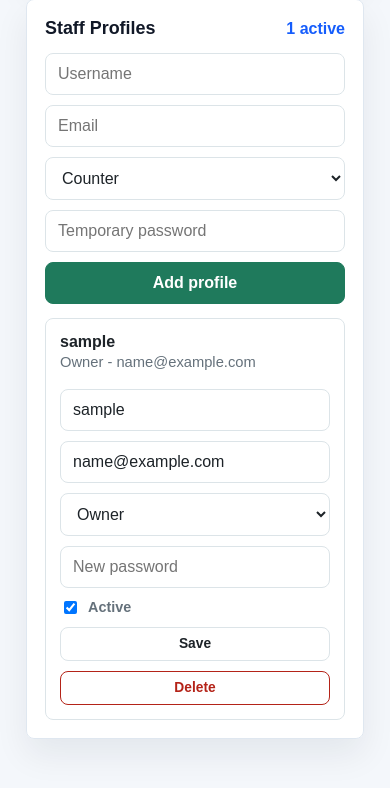
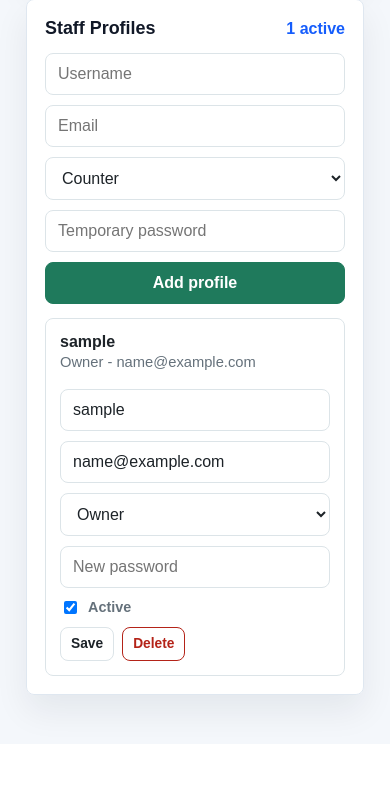
Before and after one commit to srujalgupta/Tea-trust-qr-ordering-system-, a Flask app: page /admin/settings in a window 390 px wide. Shown: the part 1778-2566 px from the top of the page. After the commit the page ends 2510 px from the top, so only its background shows below. Run offline with Flask 3, Linux system fonts and the light colour scheme; the visitor is signed in with stand-in values (Sample User, id 1); data comes from the database, SQL or seed files in the repository; data that the repository does not hold is empty; some libraries are stand-ins or nearby versions.

Commit message:
Keep staff delete action visible

```diff
--- a/app/static/css/main.css
+++ b/app/static/css/main.css
@@ -2109,7 +2109,6 @@ p {
 
 .staff-profiles-panel {
   margin-bottom: 18px;
-  overflow-x: auto;
 }
 
 .broadcast-panel {
@@ -2143,26 +2142,30 @@ p {
   grid-template-columns: minmax(140px, 1fr) minmax(180px, 1fr) minmax(150px, 0.8fr) minmax(180px, 1fr) auto;
   align-items: center;
   margin-bottom: 14px;
-  min-width: 980px;
 }
 
 .staff-profile-list {
   display: grid;
   gap: 12px;
-  min-width: 980px;
 }
 
 .staff-profile-row {
   display: grid;
-  grid-template-columns: minmax(160px, 0.7fr) minmax(0, 1fr);
+  grid-template-columns: minmax(160px, 0.45fr) minmax(0, 1fr);
   gap: 14px;
   align-items: start;
 }
 
 .staff-profile-edit-grid {
-  grid-template-columns: minmax(130px, 1fr) minmax(170px, 1fr) minmax(150px, 0.8fr) minmax(170px, 1fr) auto auto auto;
-  align-items: center;
-  min-width: 920px;
+  grid-template-columns: minmax(130px, 1fr) minmax(170px, 1fr) minmax(140px, 0.8fr) minmax(160px, 1fr) auto auto;
+  align-items: center;
+}
+
+.staff-profile-actions {
+  display: flex;
+  gap: 8px;
+  justify-content: flex-end;
+  flex-wrap: wrap;
 }
 
 .analytics-metrics {
@@ -2979,6 +2982,20 @@ p {
   }
 }
 
+@media (max-width: 1200px) {
+  .staff-profile-row {
+    grid-template-columns: 1fr;
+  }
+
+  .staff-profile-edit-grid {
+    grid-template-columns: repeat(2, minmax(180px, 1fr));
+  }
+
+  .staff-profile-actions {
+    justify-content: flex-start;
+  }
+}
+
 @media (max-width: 900px) {
   .admin-app {
     grid-template-columns: 1fr;
--- a/app/static/js/app.js
+++ b/app/static/js/app.js
@@ -2360,8 +2360,10 @@ function initAdminSettings() {
           <select name="role" aria-label="Profile role">${roleOptionsHtml(user.role)}</select>
           <input name="password" type="password" placeholder="New password" autocomplete="new-password" minlength="12" aria-label="New password">
           <label class="check-row"><input type="checkbox" name="active" ${user.active ? "checked" : ""}> Active</label>
-          <button class="button mini-button" data-save-staff="${user.id}" type="button">Save</button>
-          <button class="button danger mini-button" data-delete-staff="${user.id}" data-staff-name="${escapeHtml(user.username)}" type="button">Delete</button>
+          <div class="staff-profile-actions">
+            <button class="button mini-button" data-save-staff="${user.id}" type="button">Save</button>
+            <button class="button danger mini-button" data-delete-staff="${user.id}" data-staff-name="${escapeHtml(user.username)}" type="button">Delete</button>
+          </div>
         </div>
       </article>
     `).join("") || `<p class="helper-text">No staff profiles found.</p>`;
--- a/app/templates/base.html
+++ b/app/templates/base.html
@@ -5,7 +5,7 @@
     <meta name="viewport" content="width=device-width, initial-scale=1">
     <meta name="csrf-token" content="{{ csrf_token() }}">
     <title>{% block title %}{{ cafe.name }}{% endblock %}</title>
-    <link rel="stylesheet" href="{{ url_for('static', filename='css/main.css') }}?v=25">
+    <link rel="stylesheet" href="{{ url_for('static', filename='css/main.css') }}?v=26">
   </head>
   <body data-page="{% block page_id %}{% endblock %}">
     {% if current_user.is_authenticated and current_user.is_admin %}
@@ -141,7 +141,7 @@
     {% endif %}
 
     <script src="https://cdn.socket.io/4.7.5/socket.io.min.js" defer></script>
-    <script src="{{ url_for('static', filename='js/app.js') }}?v=29" defer></script>
+    <script src="{{ url_for('static', filename='js/app.js') }}?v=30" defer></script>
     {% block scripts %}{% endblock %}
   </body>
 </html>
```
